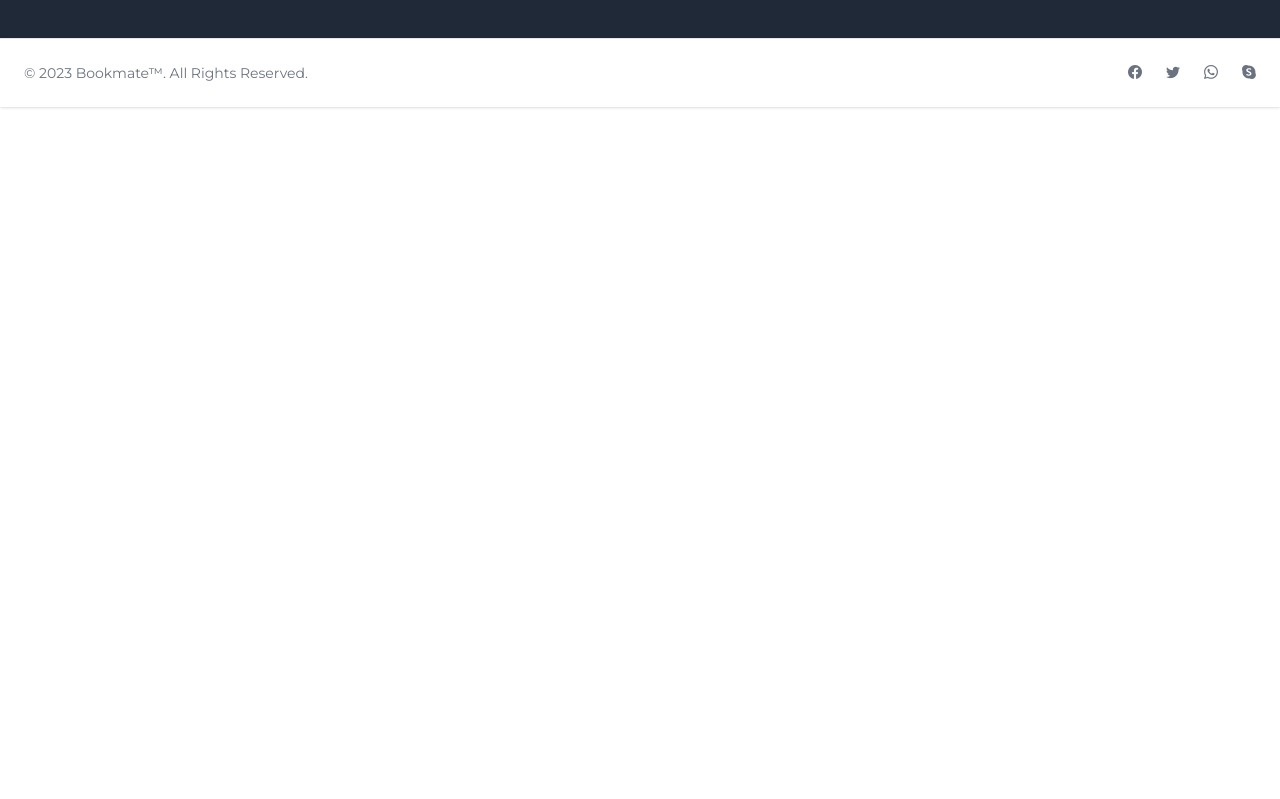
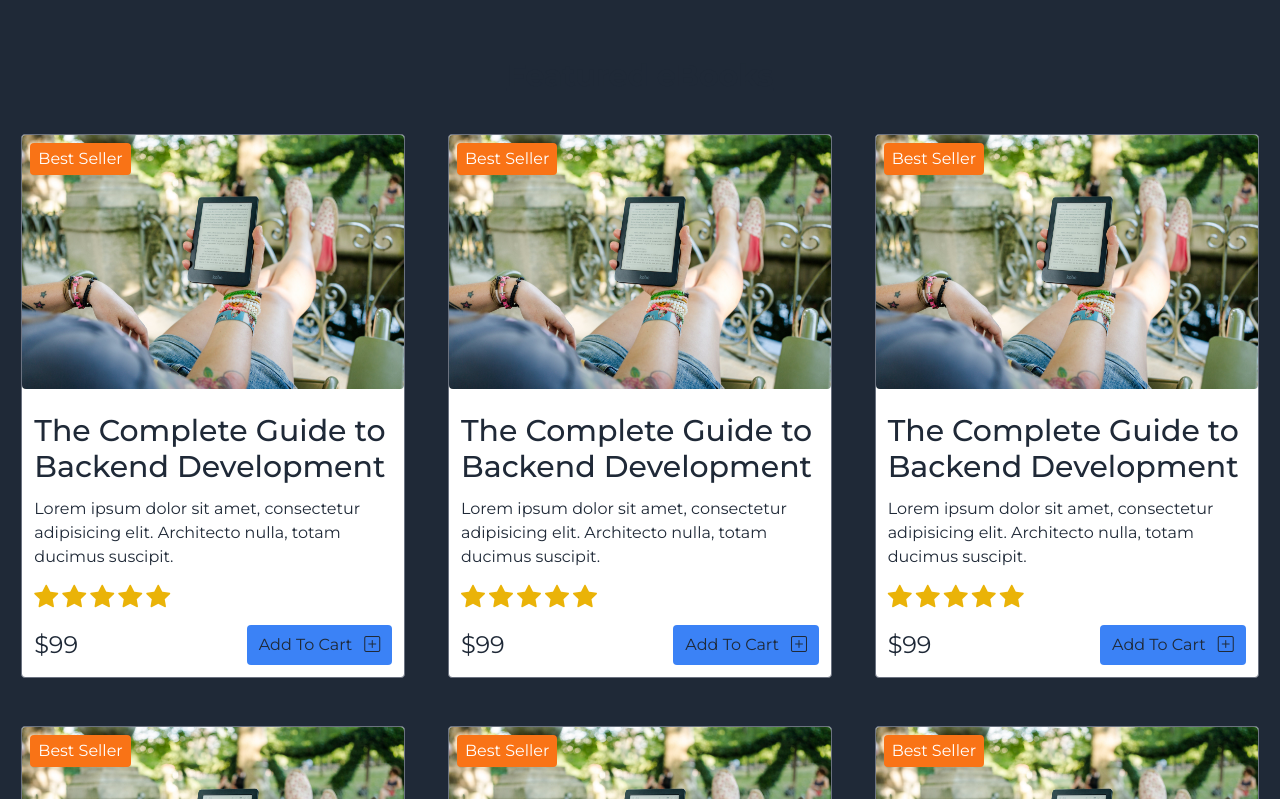
Before and after one commit to HasibX2000/Book-Mate, a React (Vite) app: page / in a window 1280 px wide. Shown: the part 501-1300 px from the top of the page. Before the commit the page ends 800 px from the top, so only its background shows below. Built offline with nearby package versions, Linux system fonts and the light colour scheme.

Commit message:
Featured Card Component

```diff
--- /dev/null
+++ b/src/Components/EbookCard.jsx
@@ -0,0 +1,38 @@
+import React from 'react';
+import Backdrop from '../assets/hero.jpg';
+
+const EbookCard = () => {
+  return (
+    <div className="max-w-sm relative border  rounded border-gray-500  mb-12 bg-white dark:bg-gray-900">
+      <img src={Backdrop} alt="Ebook" className="rounded mb-3" />
+      <span className="absolute top-2 left-2 bg-orange-500 rounded px-2 py-1 text-white">
+        Best Seller
+      </span>
+      <div className="p-3">
+        <h3 className="mb-3 text-3xl dark:text-white font-medium text-gray-800">
+          The Complete Guide to Backend Development
+        </h3>
+        <p className="mb-3 text-md text-gray-800 dark:text-blue-100">
+          Lorem ipsum dolor sit amet, consectetur adipisicing elit. Architecto
+          nulla, totam ducimus suscipit.
+        </p>
+        <div className="text-yellow-500 text-2xl mb-3">
+          <span className="bi bi-star-fill mr-1"></span>
+          <span className="bi bi-star-fill mr-1"></span>
+          <span className="bi bi-star-fill mr-1"></span>
+          <span className="bi bi-star-fill mr-1"></span>
+          <span className="bi bi-star-fill mr-1"></span>
+        </div>
+        <div className="flex justify-between items-center text-gray-800 dark:text-blue-100">
+          <div className="text-2xl">$99</div>
+          <div className="bg-blue-500 flex justify-center items-center px-3 py-2 rounded">
+            Add To Cart
+            <span className="bi bi-plus-square ml-3"></span>
+          </div>
+        </div>
+      </div>
+    </div>
+  );
+};
+
+export default EbookCard;
--- /dev/null
+++ b/src/Components/Featured.jsx
@@ -0,0 +1,22 @@
+import React from 'react';
+import EbookCard from './EbookCard';
+
+const Featured = () => {
+  return (
+    <div className="flex justify-center flex-col items-center">
+      <h3 className="text-3xl text-gray-800 dark:text-white font-bold underline p-5 mb-5">
+        Featured eBooks
+      </h3>
+      <div className="flex flex-wrap justify-around">
+        <EbookCard />
+        <EbookCard />
+        <EbookCard />
+        <EbookCard />
+        <EbookCard />
+        <EbookCard />
+      </div>
+    </div>
+  );
+};
+
+export default Featured;
--- a/src/Components/Hero.jsx
+++ b/src/Components/Hero.jsx
@@ -4,7 +4,7 @@ import HeroImage from '../assets/hero.jpg';
 
 const Hero = () => {
   return (
-    <section className="flex justify-around items-center bg-gray-800">
+    <section className="flex justify-around items-center flex-col-reverse text-center  bg-gray-800 md:flex-row md:text-left">
       <div>
         <h1 className="text-4xl text-gray-500 dark:text-blue-100 font-bold mb-5">
           The Ultimate eBook Store
--- a/src/Pages/HomePage.jsx
+++ b/src/Pages/HomePage.jsx
@@ -1,10 +1,12 @@
 import React from 'react';
 import Hero from '../Components/Hero';
+import Featured from '../Components/Featured';
 
 export const HomePage = () => {
   return (
     <main className="container mx-auto ">
       <Hero />
+      <Featured />
     </main>
   );
 };
```
